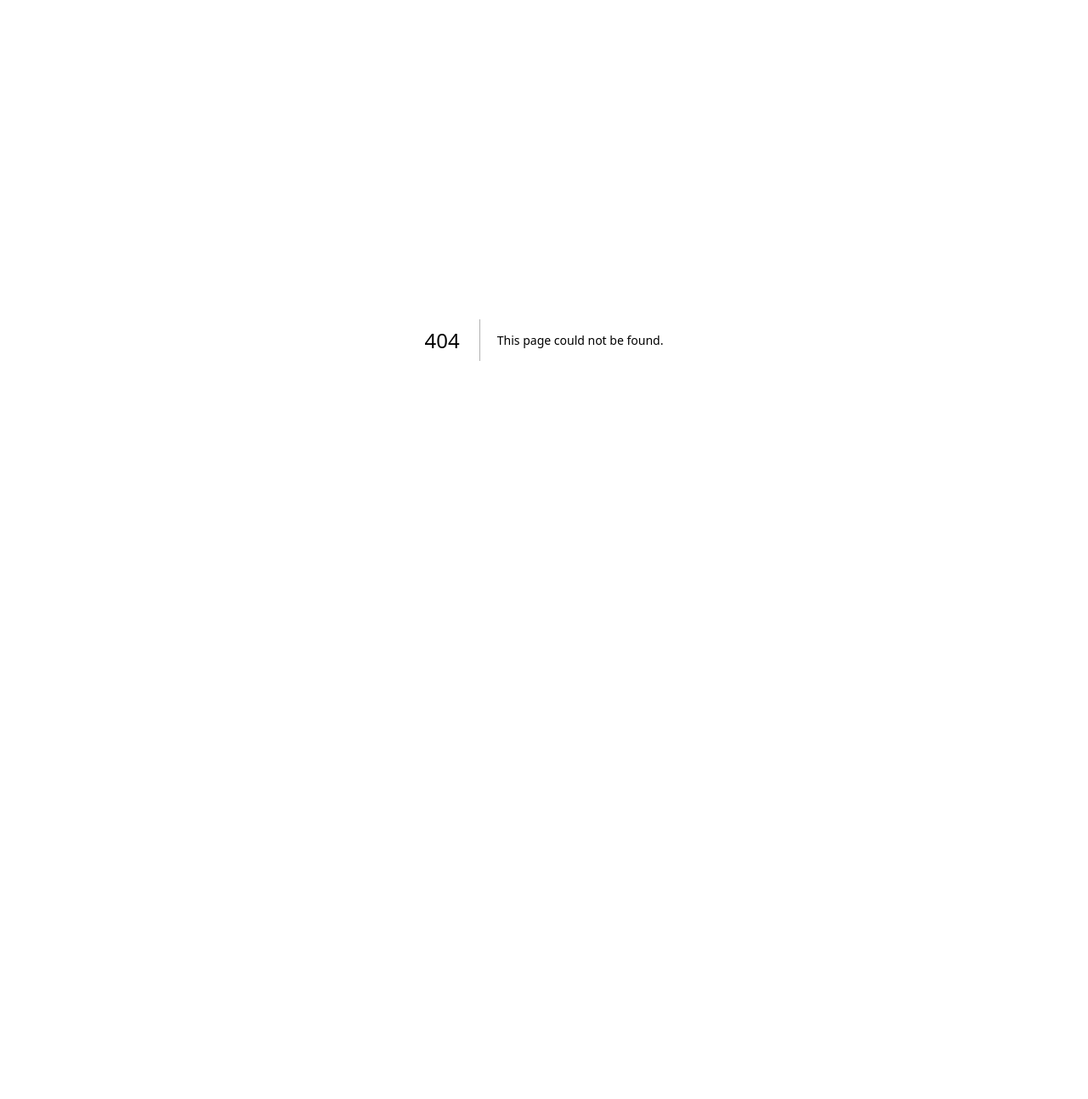
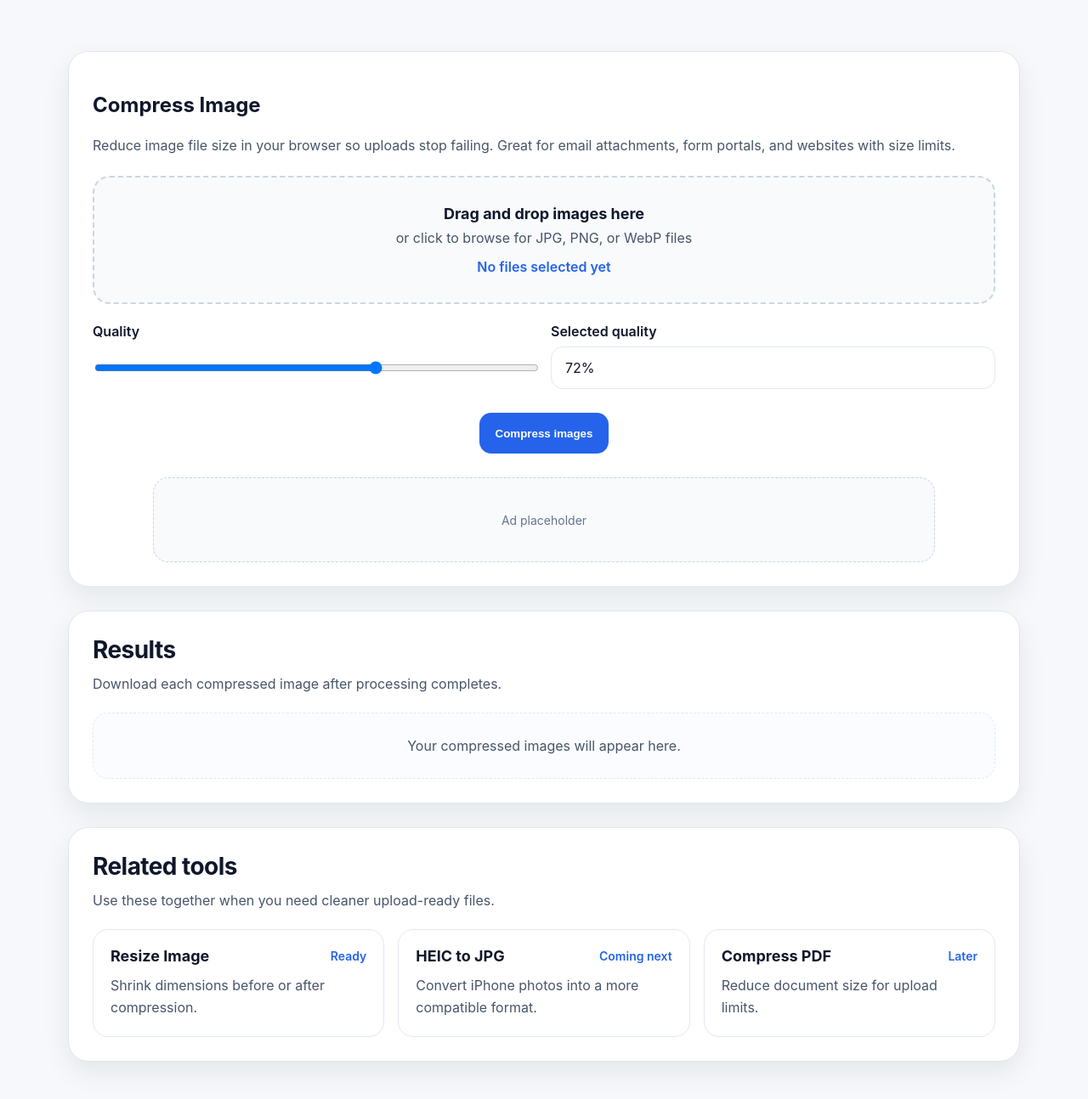
Before and after one commit to skaterdav21/uploadready, a Next.js app: page /compress-image in a window 1280 px wide. Before the commit this address had no page. Shown: the top 1294 px of the page at 85% size. Before the commit the page ends 800 px from the top, so only its background shows below. Built offline with nearby package versions, Linux system fonts and the light colour scheme.

Commit message:
Create page.tsx

```diff
--- /dev/null
+++ b/app/compress-image/page.tsx
@@ -0,0 +1,287 @@
+"use client";
+
+import { useMemo, useRef, useState } from "react";
+
+type OutputFile = {
+  name: string;
+  url: string;
+  size: number;
+  originalSize: number;
+};
+
+function formatBytes(bytes: number) {
+  if (bytes < 1024) return `${bytes} B`;
+  if (bytes < 1024 * 1024) return `${(bytes / 1024).toFixed(1)} KB`;
+  return `${(bytes / (1024 * 1024)).toFixed(2)} MB`;
+}
+
+function loadImage(file: File): Promise<HTMLImageElement> {
+  return new Promise((resolve, reject) => {
+    const url = URL.createObjectURL(file);
+    const img = new Image();
+    img.onload = () => {
+      URL.revokeObjectURL(url);
+      resolve(img);
+    };
+    img.onerror = () => {
+      URL.revokeObjectURL(url);
+      reject(new Error(`Could not read image: ${file.name}`));
+    };
+    img.src = url;
+  });
+}
+
+async function compressSingleImage(file: File, quality: number): Promise<OutputFile> {
+  const img = await loadImage(file);
+
+  const canvas = document.createElement("canvas");
+  canvas.width = img.width;
+  canvas.height = img.height;
+
+  const ctx = canvas.getContext("2d");
+  if (!ctx) {
+    throw new Error("Could not create canvas context.");
+  }
+
+  ctx.drawImage(img, 0, 0);
+
+  const lower = file.name.toLowerCase();
+  const outputType =
+    lower.endsWith(".png") || file.type === "image/png" ? "image/png" : "image/jpeg";
+
+  const blob = await new Promise<Blob | null>((resolve) =>
+    canvas.toBlob(resolve, outputType, outputType === "image/png" ? undefined : quality)
+  );
+
+  if (!blob) {
+    throw new Error(`Could not compress image: ${file.name}`);
+  }
+
+  const extension = outputType === "image/png" ? "png" : "jpg";
+  const baseName = file.name.replace(/\.[^.]+$/, "");
+  const outputName = `${baseName}-compressed.${extension}`;
+
+  return {
+    name: outputName,
+    url: URL.createObjectURL(blob),
+    size: blob.size,
+    originalSize: file.size,
+  };
+}
+
+export default function CompressImagePage() {
+  const inputRef = useRef<HTMLInputElement | null>(null);
+  const [files, setFiles] = useState<File[]>([]);
+  const [quality, setQuality] = useState<number>(0.72);
+  const [loading, setLoading] = useState(false);
+  const [error, setError] = useState("");
+  const [results, setResults] = useState<OutputFile[]>([]);
+
+  const selectedCountText = useMemo(() => {
+    if (files.length === 0) return "No files selected yet";
+    if (files.length === 1) return "1 image selected";
+    return `${files.length} images selected`;
+  }, [files.length]);
+
+  function clearOldResults() {
+    results.forEach((item) => URL.revokeObjectURL(item.url));
+    setResults([]);
+  }
+
+  function handleFiles(list: FileList | null) {
+    if (!list) return;
+
+    clearOldResults();
+    setError("");
+
+    const accepted = Array.from(list).filter((file) => {
+      const lower = file.name.toLowerCase();
+      return (
+        file.type.startsWith("image/") ||
+        lower.endsWith(".jpg") ||
+        lower.endsWith(".jpeg") ||
+        lower.endsWith(".png") ||
+        lower.endsWith(".webp")
+      );
+    });
+
+    if (accepted.length === 0) {
+      setFiles([]);
+      setError("Please choose JPG, JPEG, PNG, or WebP files.");
+      return;
+    }
+
+    setFiles(accepted);
+  }
+
+  async function runCompression() {
+    if (files.length === 0) {
+      setError("Add at least one image first.");
+      return;
+    }
+
+    setLoading(true);
+    setError("");
+    clearOldResults();
+
+    try {
+      const output: OutputFile[] = [];
+      for (const file of files) {
+        const compressed = await compressSingleImage(file, quality);
+        output.push(compressed);
+      }
+      setResults(output);
+    } catch (err) {
+      setError(err instanceof Error ? err.message : "Something went wrong while compressing.");
+    } finally {
+      setLoading(false);
+    }
+  }
+
+  function downloadFile(url: string, filename: string) {
+    const a = document.createElement("a");
+    a.href = url;
+    a.download = filename;
+    a.click();
+  }
+
+  return (
+    <main className="page">
+      <section className="section">
+        <div className="section-head">
+          <h1>Compress Image</h1>
+          <p>
+            Reduce image file size in your browser so uploads stop failing. Great for
+            email attachments, form portals, and websites with size limits.
+          </p>
+        </div>
+
+        <div
+          className="upload-box"
+          onDragOver={(e) => e.preventDefault()}
+          onDrop={(e) => {
+            e.preventDefault();
+            handleFiles(e.dataTransfer.files);
+          }}
+          onClick={() => inputRef.current?.click()}
+        >
+          <strong>Drag and drop images here</strong>
+          <p>or click to browse for JPG, PNG, or WebP files</p>
+          <span className="upload-meta">{selectedCountText}</span>
+
+          <input
+            ref={inputRef}
+            type="file"
+            accept=".jpg,.jpeg,.png,.webp,image/jpeg,image/png,image/webp"
+            multiple
+            hidden
+            onChange={(e) => handleFiles(e.target.files)}
+          />
+        </div>
+
+        <div className="tool-controls">
+          <div className="form-row">
+            <label htmlFor="quality">Quality</label>
+            <input
+              id="quality"
+              type="range"
+              min="0.3"
+              max="0.95"
+              step="0.01"
+              value={quality}
+              onChange={(e) => setQuality(Number(e.target.value))}
+            />
+          </div>
+
+          <div className="form-row">
+            <label>Selected quality</label>
+            <input value={`${Math.round(quality * 100)}%`} readOnly />
+          </div>
+        </div>
+
+        <div className="hero-actions">
+          <button type="button" className="btn btn-primary" onClick={runCompression} disabled={loading}>
+            {loading ? "Compressing..." : "Compress images"}
+          </button>
+        </div>
+
+        {error ? <div className="error-box">{error}</div> : null}
+
+        <div className="ad-box">Ad placeholder</div>
+      </section>
+
+      <section className="section">
+        <div className="section-head">
+          <h2>Results</h2>
+          <p>Download each compressed image after processing completes.</p>
+        </div>
+
+        {results.length === 0 ? (
+          <div className="empty-state">Your compressed images will appear here.</div>
+        ) : (
+          <div className="results-list">
+            {results.map((item) => {
+              const saved = item.originalSize - item.size;
+              const percent =
+                item.originalSize > 0
+                  ? Math.max(0, Math.round((saved / item.originalSize) * 100))
+                  : 0;
+
+              return (
+                <div key={item.url} className="result-card">
+                  <div>
+                    <h3>{item.name}</h3>
+                    <p>
+                      Before: {formatBytes(item.originalSize)} • After: {formatBytes(item.size)} • Saved: {percent}%
+                    </p>
+                  </div>
+
+                  <button
+                    type="button"
+                    className="btn btn-secondary"
+                    onClick={() => downloadFile(item.url, item.name)}
+                  >
+                    Download
+                  </button>
+                </div>
+              );
+            })}
+          </div>
+        )}
+      </section>
+
+      <section className="section">
+        <div className="section-head">
+          <h2>Related tools</h2>
+          <p>Use these together when you need cleaner upload-ready files.</p>
+        </div>
+
+        <div className="card-grid">
+          <a className="tool-card" href="/resize-image">
+            <div className="tool-card-top">
+              <h3>Resize Image</h3>
+              <span>Ready</span>
+            </div>
+            <p>Shrink dimensions before or after compression.</p>
+          </a>
+
+          <a className="tool-card" href="/heic-to-jpg">
+            <div className="tool-card-top">
+              <h3>HEIC to JPG</h3>
+              <span>Coming next</span>
+            </div>
+            <p>Convert iPhone photos into a more compatible format.</p>
+          </a>
+
+          <a className="tool-card" href="/compress-pdf">
+            <div className="tool-card-top">
+              <h3>Compress PDF</h3>
+              <span>Later</span>
+            </div>
+            <p>Reduce document size for upload limits.</p>
+          </a>
+        </div>
+      </section>
+    </main>
+  );
+}
```
